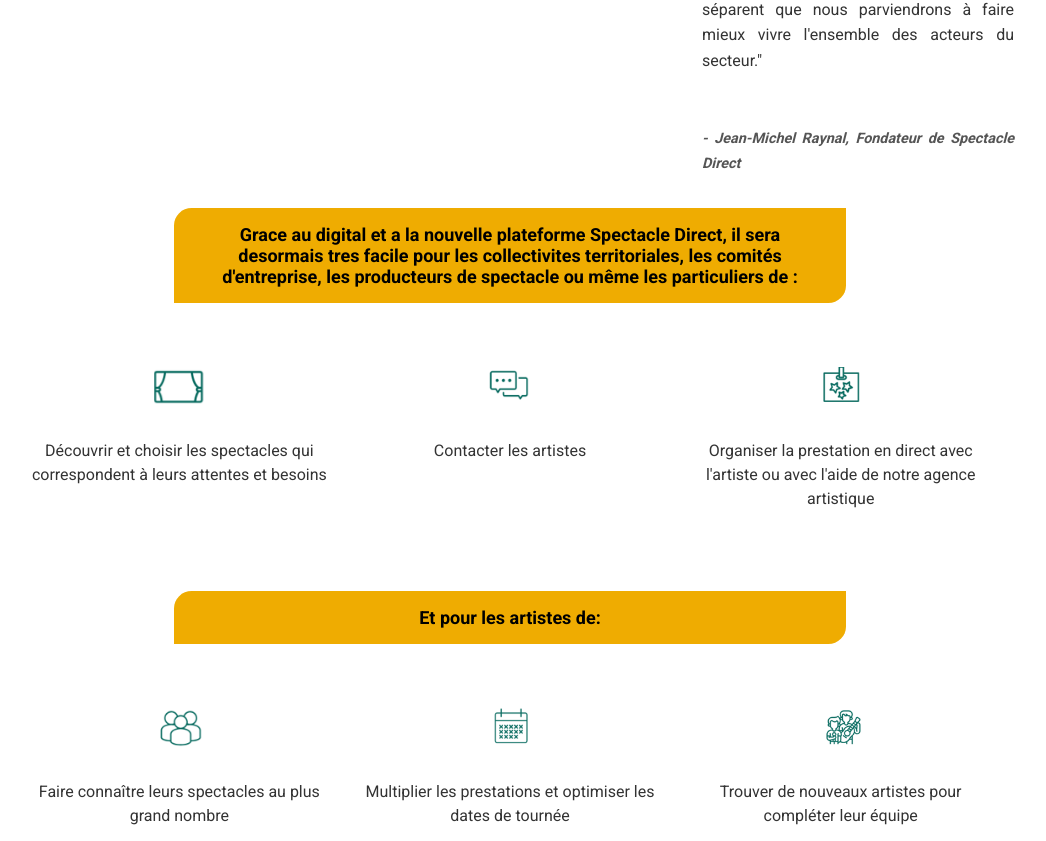
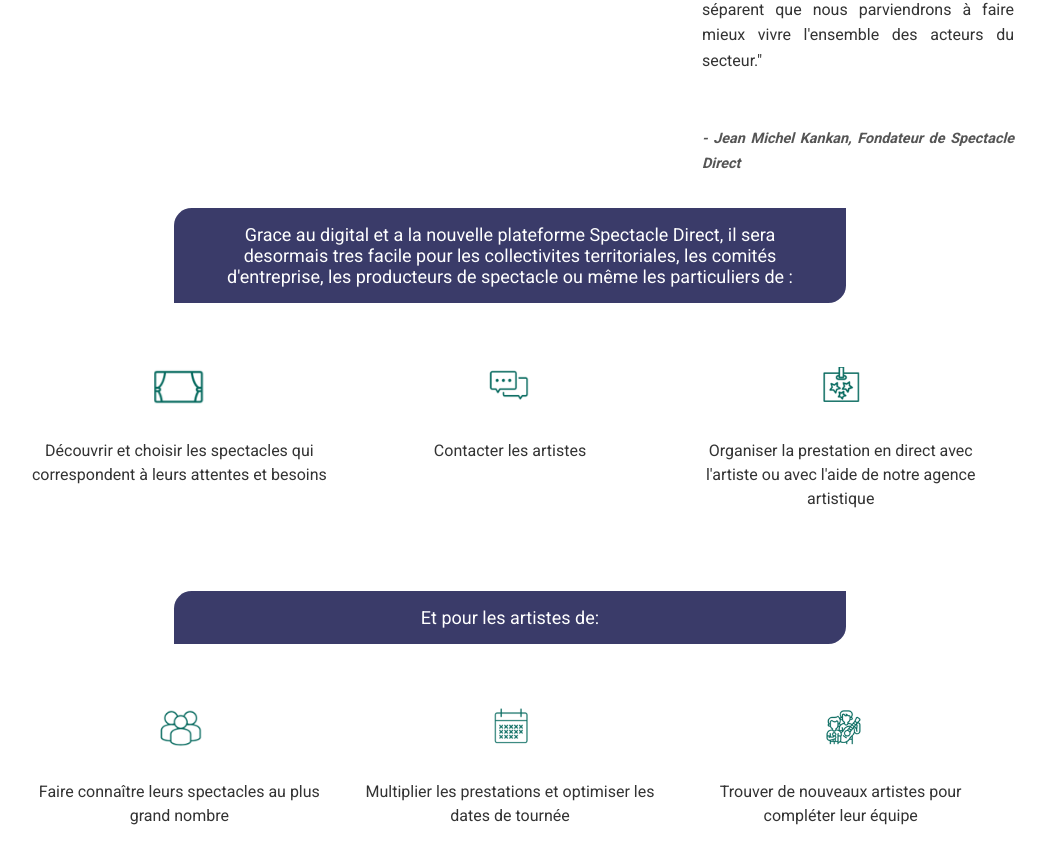
Before and after one commit to urngniaba/evenements-salle-spectacle, a Next.js app: page /apropos in a window 1280 px wide. Shown: the part 671-1512 px from the top of the page, without its empty margins (130-1176 px from the left). Built offline with nearby package versions, Linux system fonts and the light colour scheme.

Commit message:
Gestion couleur des pages

```diff
--- a/app/apropos/page.jsx
+++ b/app/apropos/page.jsx
@@ -35,7 +35,7 @@
           <br></br>
 
           <span className={styles.citation}>
-            - Jean-Michel Raynal, Fondateur de Spectacle Direct
+            - Jean Michel Kankan, Fondateur de Spectacle Direct
           </span>
         </p>
       </div>
--- a/app/apropos/page.module.css
+++ b/app/apropos/page.module.css
@@ -47,18 +47,18 @@
 }
 
 .artistesContainer {
-    background-color: #EFAC01;
+    background-color: #252659;
     border-radius: 1.1em 0 1.1em 0;
     padding: 1rem 2rem;
     text-align: center;
     margin: 2rem auto;
     width: 70%;
+    opacity: 0.9;
 }
 
 .artistesText {
     font-size: 18px;
-    font-weight: bold;
-    color: black;
+    color: white;
     margin: 0;
 }
 
```
